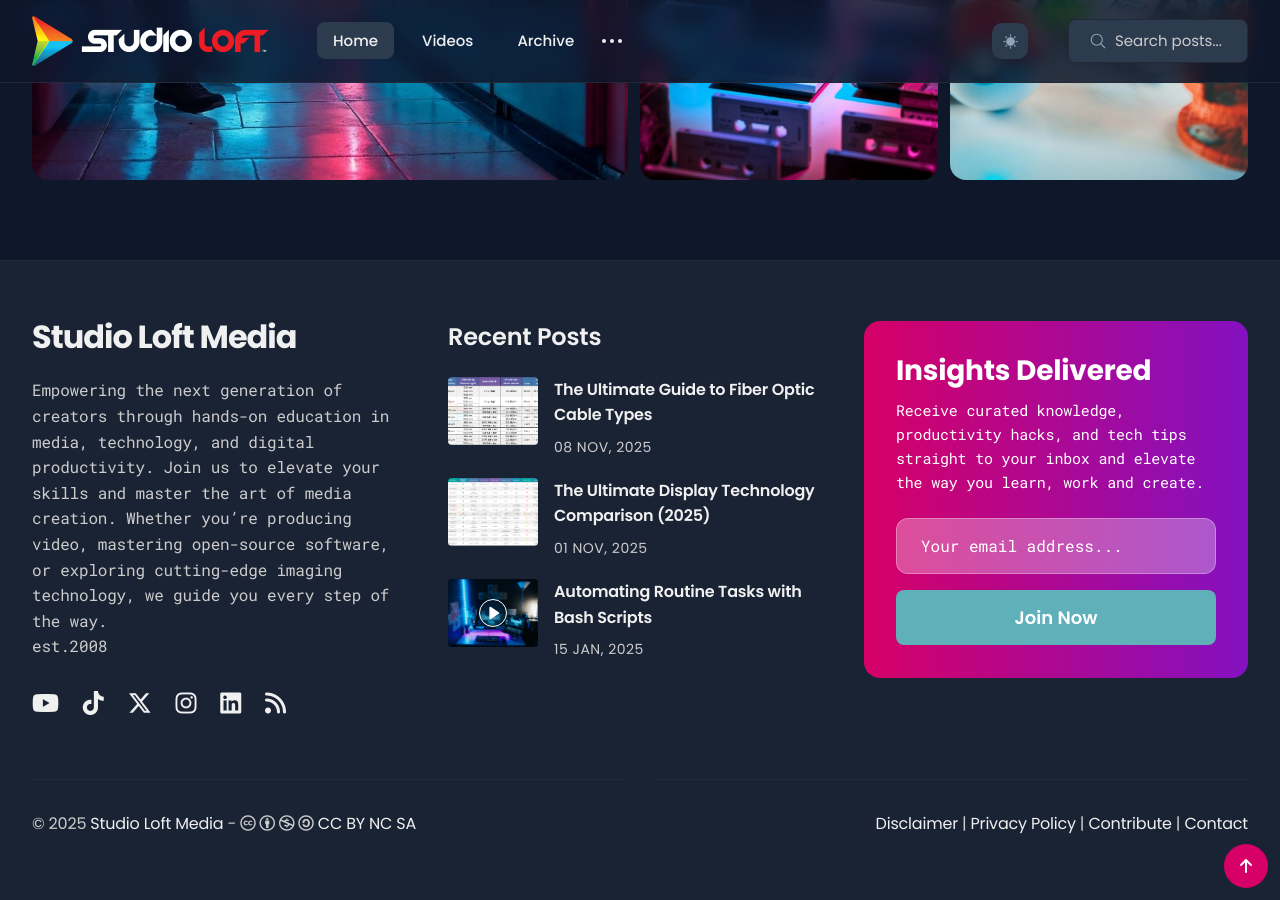
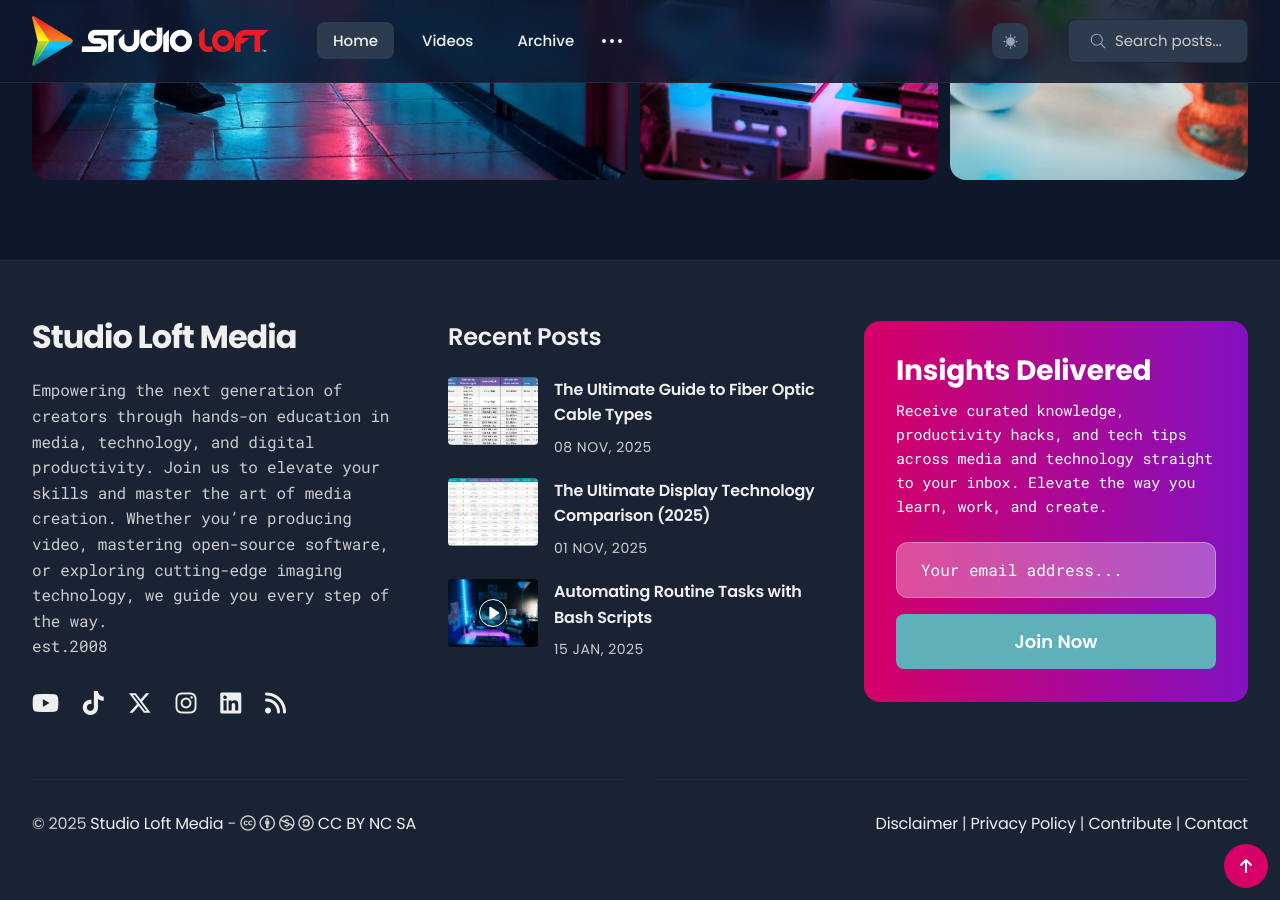
Before and after one commit to studioloft/studioloft.github.io, a Jekyll site: the page built from index.html, in a window 1280 px wide and 900 px high, scrolled down 4104 px. Built offline with Jekyll 4.4.1, drawn with Linux system fonts in a browser that asks for light colours; the list of posts is cut into pages by our own code.

Commit message:
update mailchimp description

```diff
--- a/_data/settings.yml
+++ b/_data/settings.yml
@@ -139,7 +139,7 @@ gallery_section:
 mailchimp:
   enable: true
   mailchimp_title: Insights Delivered
-  mailchimp_description: Receive curated knowledge, productivity hacks, and tech tips straight to your inbox and elevate the way you learn, work and create.
+  mailchimp_description: Receive curated knowledge, productivity hacks, and tech tips across media and technology straight to your inbox. Elevate the way you learn, work, and create.
   mailchimp_identifier: media.us14.list-manage.com/subscribe/post?u=1b35216b36115ee8eec4a8be8&id=1e0f3f04aa # Add your MailChimp form identifier.
   mailchimp_input_text: Your email address...
   mailchimp_button_text: Join Now
```
